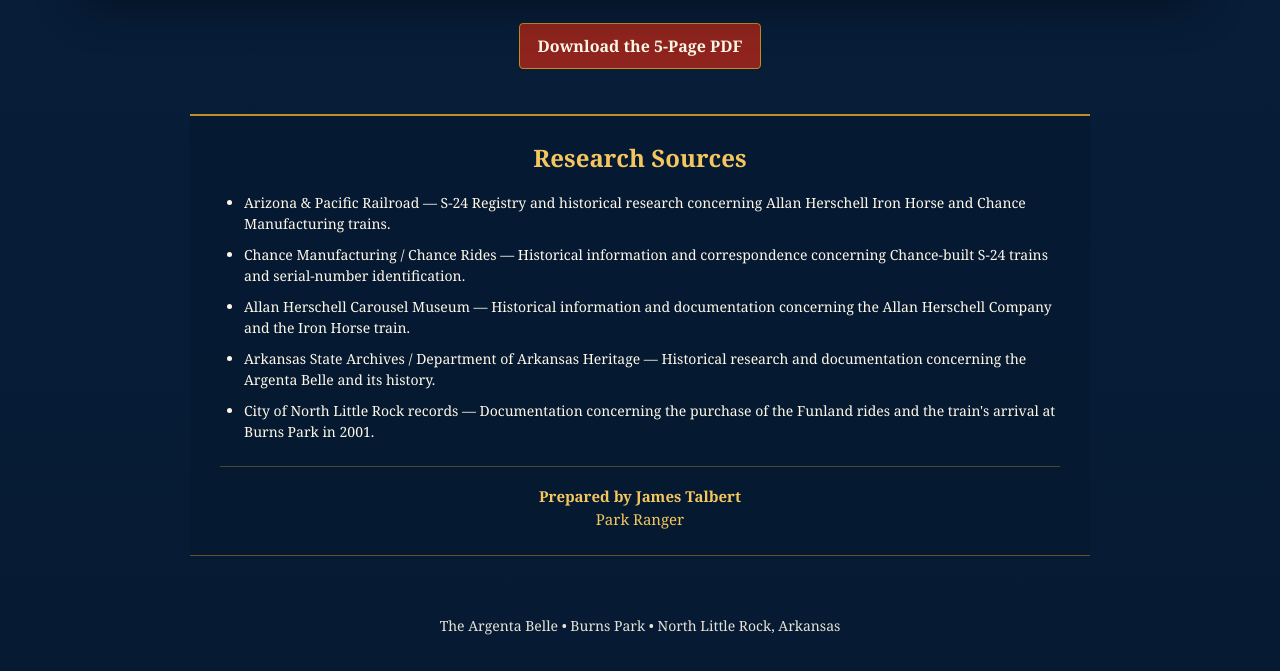
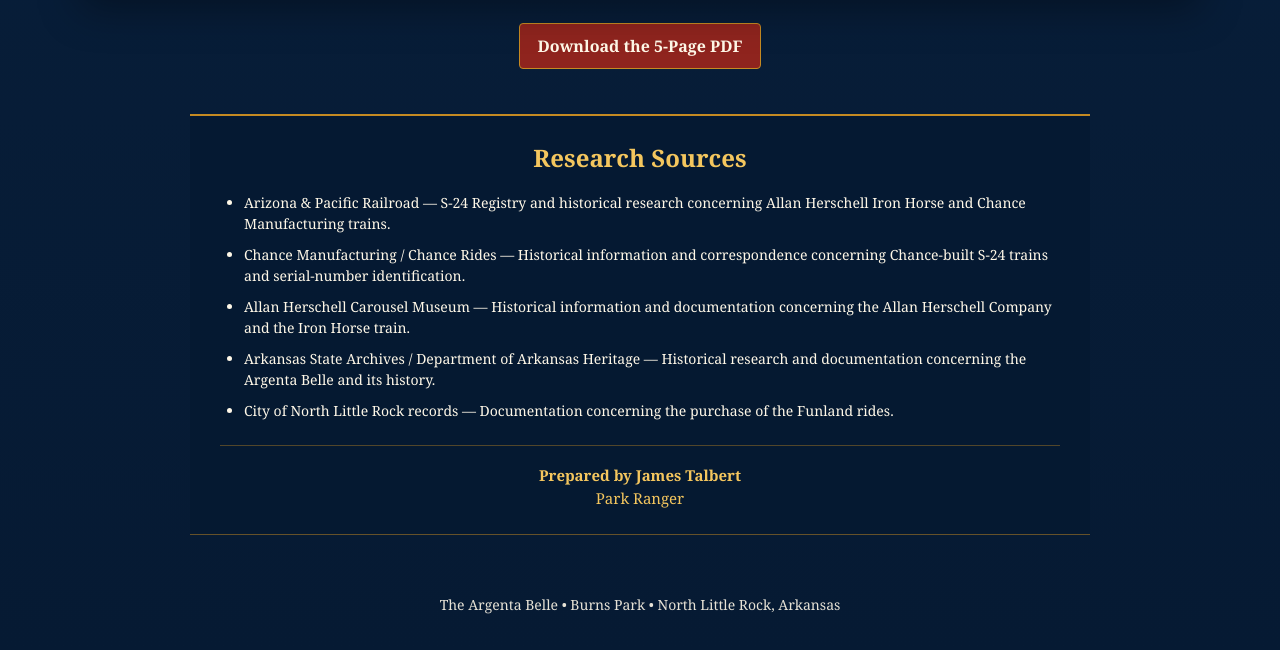
Before and after one commit to argentabelle/Argenta-Belle, a plain HTML site: page index.html in a window 1280 px wide. Shown: the part 4705-5376 px from the top of the page. After the commit the page ends 5355 px from the top, so only its background shows below. Drawn offline with Linux system fonts and the light colour scheme.

Commit message:
Update index.html

```diff
--- a/index.html
+++ b/index.html
@@ -432,7 +432,7 @@
 
       <li>
         City of North Little Rock records — Documentation concerning the purchase
-        of the Funland rides and the train's arrival at Burns Park in 2001.
+        of the Funland rides.
       </li>
 
     </ul>
```
